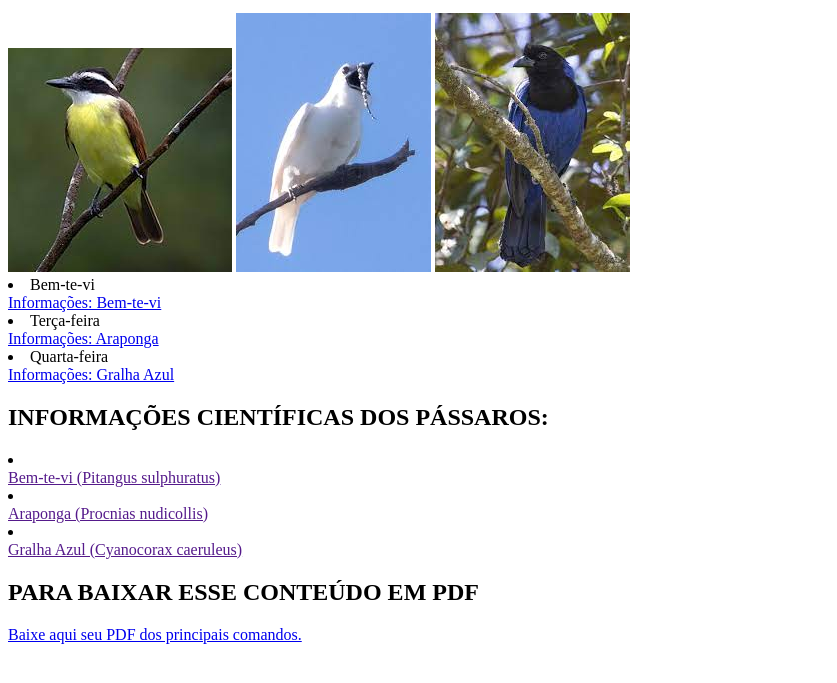
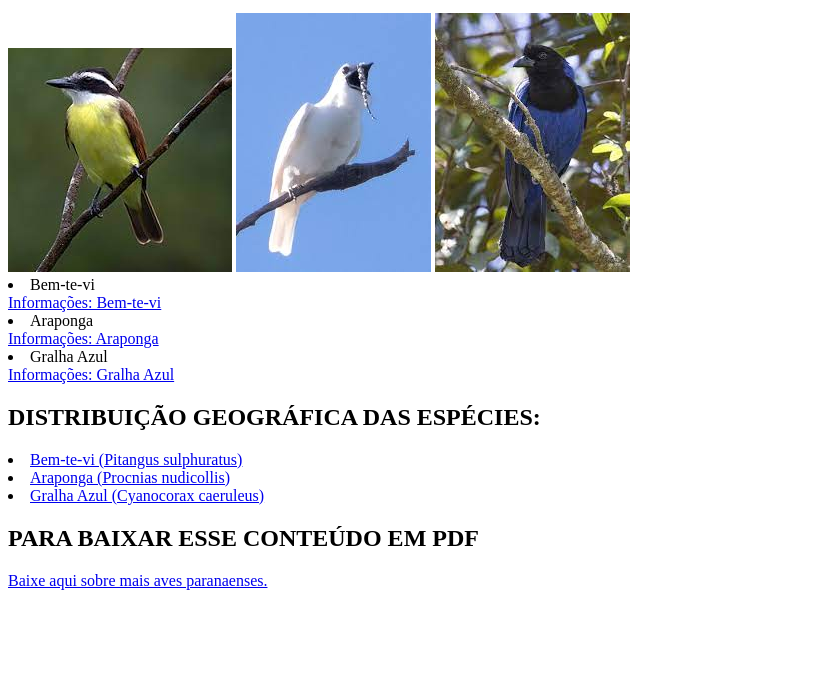
Before and after one commit to gulok14/2024, a plain HTML site: page index.html in a window 1280 px wide. Shown: the part 101-784 px from the top of the page, without its empty margins (0-837 px from the left). Drawn offline with Linux system fonts and the light colour scheme.

Commit message:
Add files via upload

```diff
--- a/index.html
+++ b/index.html
@@ -21,24 +21,24 @@
         <li>Bem-te-vi</li>
         <a href="bemtevi.html" target="_blank">Informações: Bem-te-vi</a>
 
-        <li>Terça-feira</li>
+        <li>Araponga</li>
         <a href="araponga.html" target="_blank">Informações: Araponga</a>
 
-        <li>Quarta-feira</li>
+        <li>Gralha Azul</li>
         <a href="gralha.html" target="_blank">Informações: Gralha Azul</a>
 
     </ol>
-    <h2> INFORMAÇÕES CIENTÍFICAS DOS PÁSSAROS:</h2>
-    <li></li>
-    <a href="" target="_blank">Bem-te-vi (Pitangus sulphuratus)</a>
-    <li></li>
-    <a href="" target="_blank">Araponga (Procnias nudicollis)</a>
-    <li></li>
-    <a href="" target="_blank">Gralha Azul (Cyanocorax caeruleus)</a>
+    <h2> DISTRIBUIÇÃO GEOGRÁFICA DAS ESPÉCIES:</h2>
+    <li><a href="https://www.taxeus.com.br/especie/pitangus-sulphuratus" target="_blank">Bem-te-vi (Pitangus sulphuratus)</a></li>
+
+    <li><a href="https://www.taxeus.com.br/especie/procnias-nudicollis" target="_blank">Araponga (Procnias nudicollis)</a></li>
+
+    <li><a href="https://www.taxeus.com.br/especie/Cyanocorax caeruleus" target="_blank">Gralha Azul (Cyanocorax caeruleus)</a></li>
+
 
     <h2> PARA BAIXAR ESSE CONTEÚDO EM PDF</h2>
-    <a href="https://github.com/rogeriodfreis/HTML-CSS/blob/main/COINI.pdf" target="_blank"  download="COINI.pdf" type="aplication/pdf">
-        Baixe aqui seu PDF dos principais comandos.
+    <a href="https://www.researchgate.net/publication/288670874_Lista_das_Aves_do_Parana" target="_blank"  download="COINI.pdf" type="aplication/pdf">
+        Baixe aqui sobre mais aves paranaenses.
     </a>
 
 </body>
```
Also changed, not shown: araponga.html (+2 -1 lines), gralha.html (added, +15 -0 lines).
